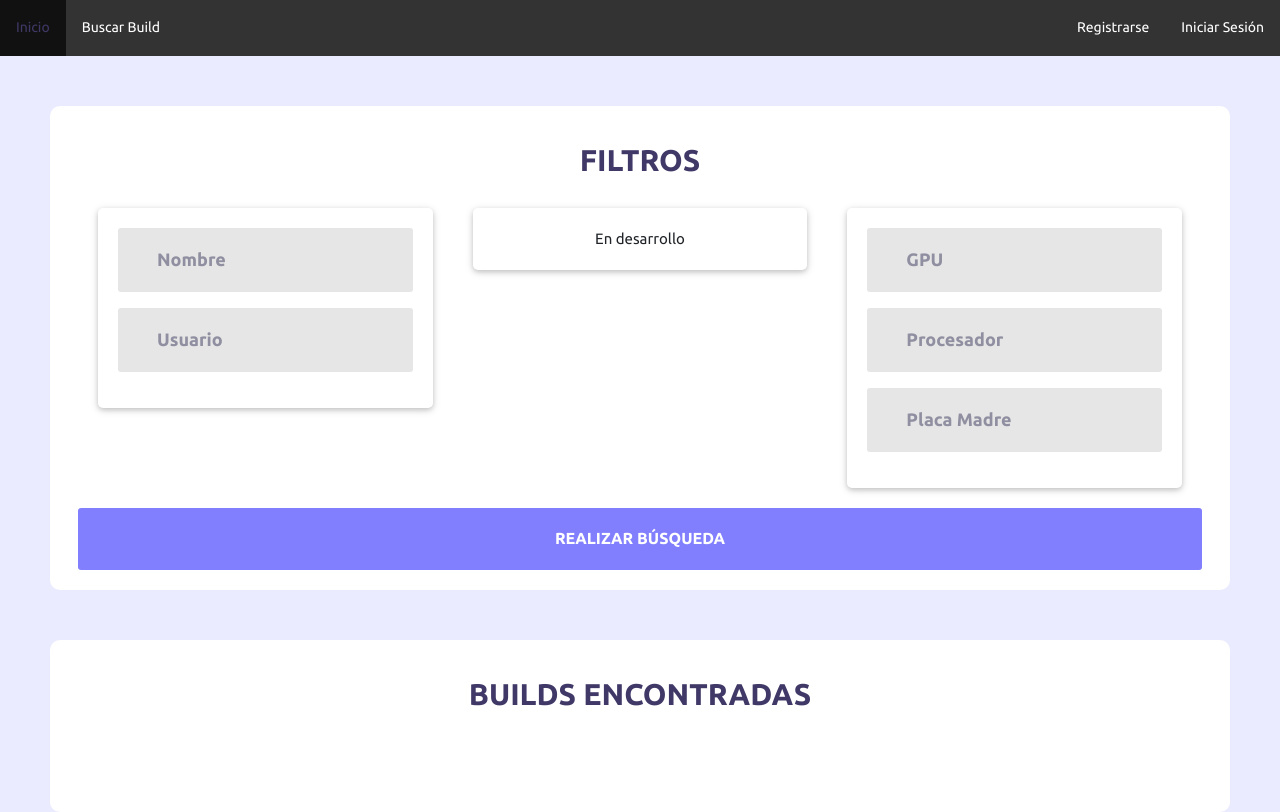
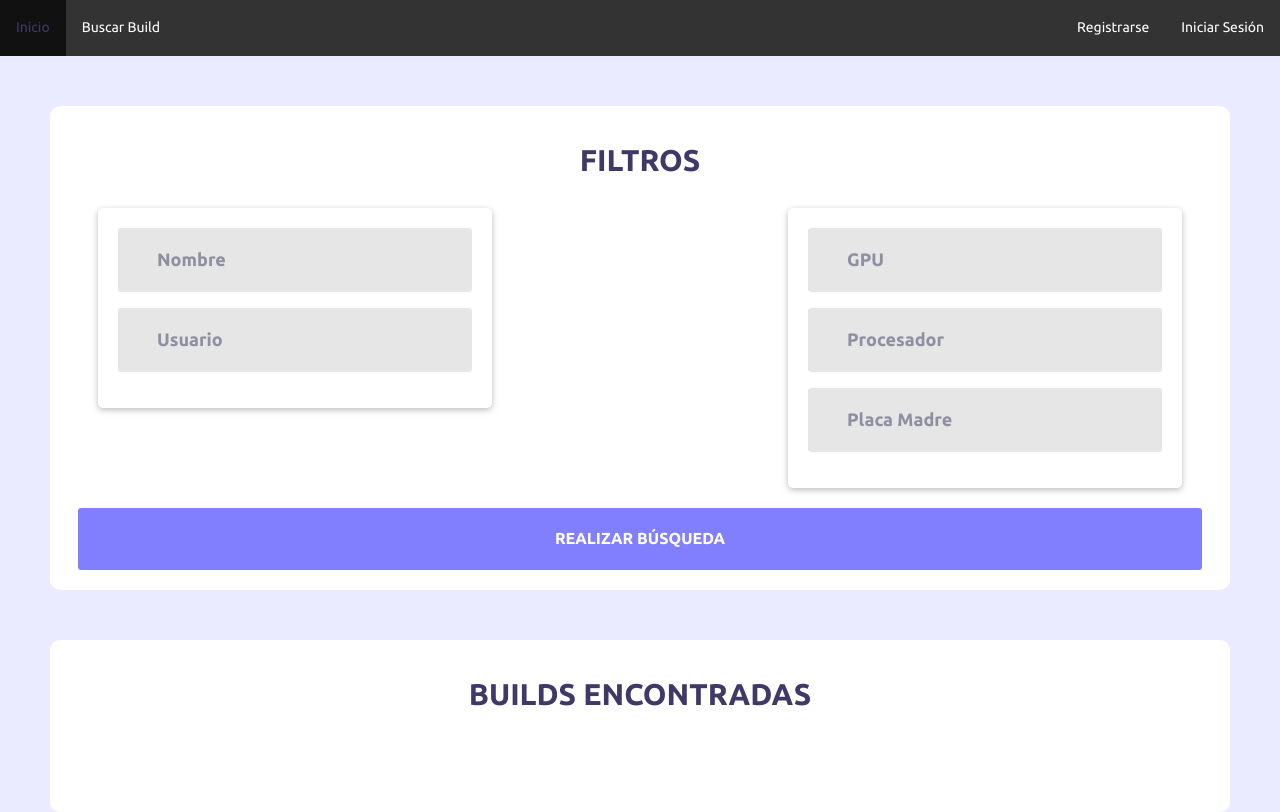
Before and after one commit to DCC-CC4401/2021-2-Grupo-11, a Django app: page /search in a window 1280 px wide. Run offline with Django 3.2, Linux system fonts and the light colour scheme; some libraries are stand-ins or nearby versions.

Commit message:
Busqueda modificada

```diff
--- a/project1/Web/templates/web/search_build.html
+++ b/project1/Web/templates/web/search_build.html
@@ -23,7 +23,7 @@
             <div class="w3-row-padding w3-center w3-margin-top">
                 <span class="login100-form-title p-b-10"> Filtros </span>
                 <form class="login100-form flex-sb flex-w c1" name="search" style="padding-top: 0px">
-                    <div class="w3-third c1">
+                    <div class="w3-second c1">
                         <div class="w3-card w3-container c1">
                             <div class="wrap-input100 m-b-16">
                                 <input class="input100" id="name" name="name" placeholder="Nombre">
@@ -33,12 +33,7 @@
                             </div>
                         </div>
                     </div>
-                    <div class="w3-third c1">
-                        <div class="w3-card w3-container c1">
-                            En desarrollo
-                        </div>
-                    </div>
-                    <div class="w3-third c1">
+                    <div class="w3-second c1">
                         <div class="w3-card w3-container c1">
                             <div class="wrap-input100 m-b-16">
                                 <input class="input100" list="gpus" id="gpu" name="tarjetavideo" placeholder="GPU"
```
